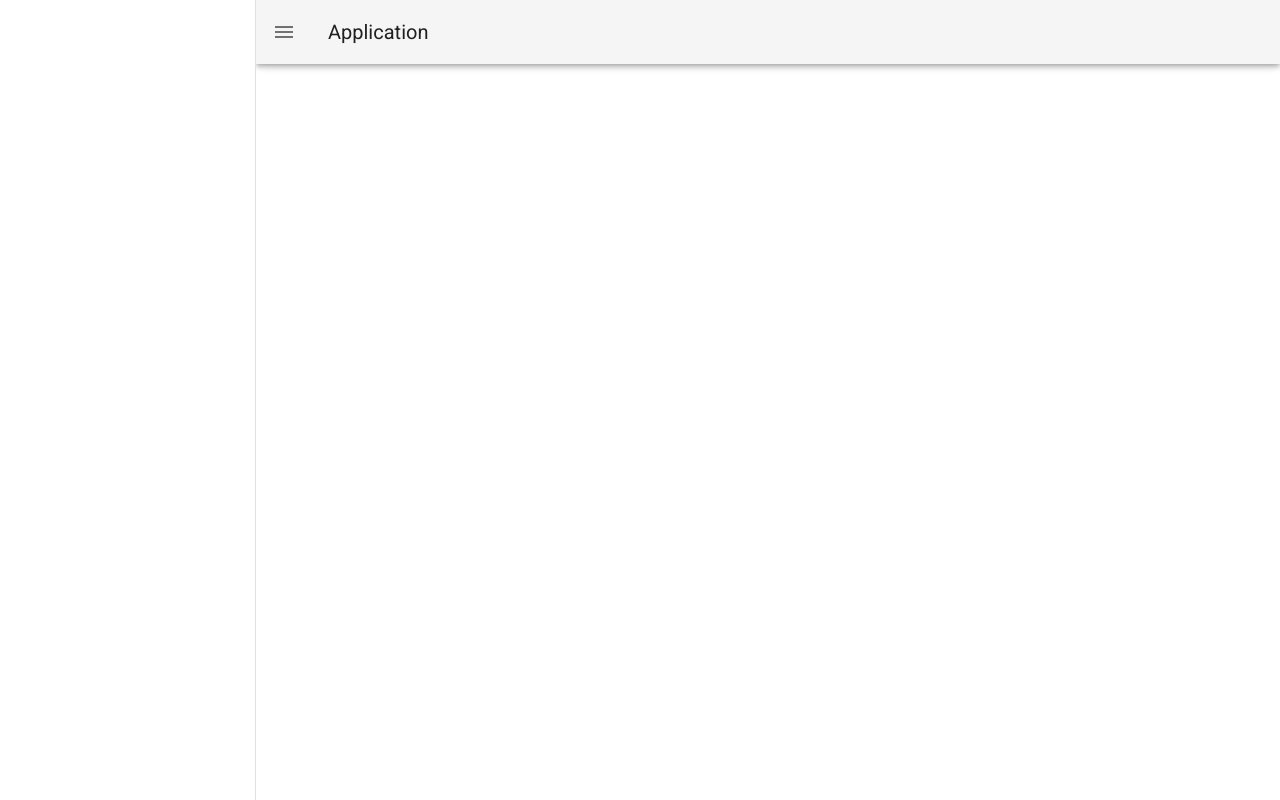
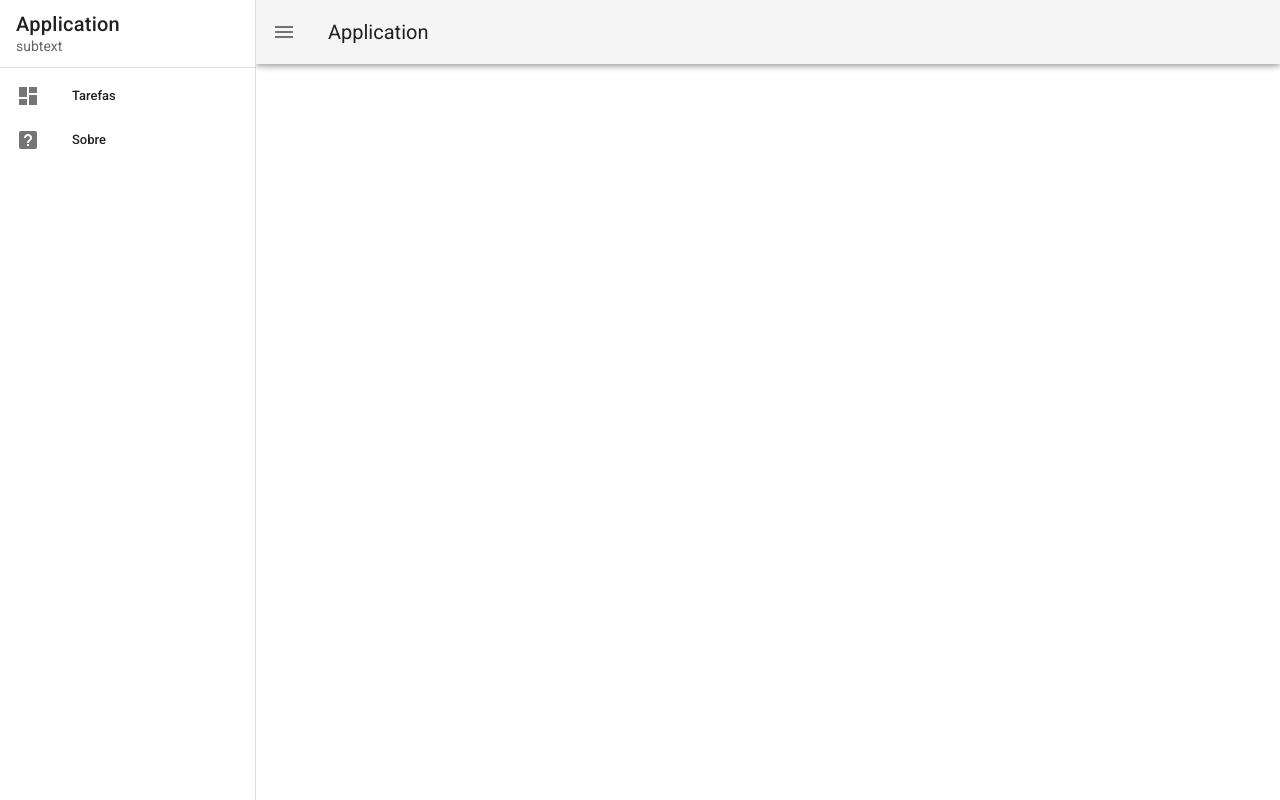
Before and after one commit to desenvolveronica/Vue_to-do, a Vue app: page / in a window 1280 px wide. Built offline with nearby package versions, Linux system fonts and the light colour scheme.

Commit message:
Atualização

```diff
--- a/src/App.vue
+++ b/src/App.vue
@@ -1,10 +1,40 @@
 <template>
   <v-app id="inspire">
     <v-navigation-drawer
-      v-model="drawer"
+    v-model="drawer"
       app
     >
-      <!--  -->
+      <v-list-item>
+        <v-list-item-content>
+          <v-list-item-title class="text-h6">
+            Application
+          </v-list-item-title>
+          <v-list-item-subtitle>
+            subtext
+          </v-list-item-subtitle>
+        </v-list-item-content>
+      </v-list-item>
+
+      <v-divider></v-divider>
+
+      <v-list
+        dense
+        nav
+      >
+        <v-list-item
+          v-for="item in items"
+          :key="item.title"
+          link
+        >
+          <v-list-item-icon>
+            <v-icon>{{ item.icon }}</v-icon>
+          </v-list-item-icon>
+
+          <v-list-item-content>
+            <v-list-item-title>{{ item.title }}</v-list-item-title>
+          </v-list-item-content>
+        </v-list-item>
+      </v-list>
     </v-navigation-drawer>
 
     <v-app-bar app>
@@ -21,6 +51,12 @@
 
 <script>
   export default {
-    data: () => ({ drawer: null }),
+    data: () => ({
+      drawer: null,
+      items: [
+          { title: 'Tarefas', icon: 'mdi-view-dashboard' },
+          { title: 'Sobre', icon: 'mdi-help-box' },
+        ],
+     }),
   }
 </script>
```
